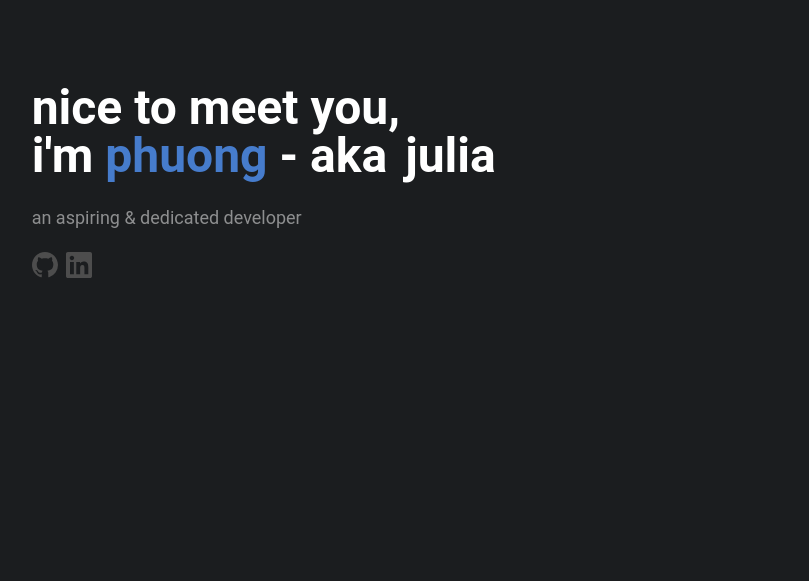
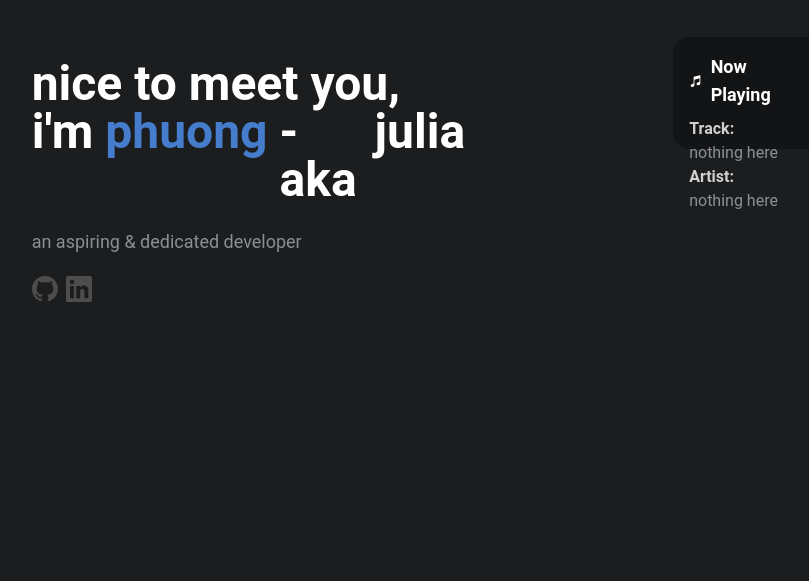
Before and after one commit to phuongwj/portfolio-101, a Next.js app: page / in a window 1280 px wide. Shown: the part 219-800 px from the top of the page, without its empty margins (75-884 px from the left). Built offline with nearby package versions, Linux system fonts and the light colour scheme; no server answers.

Commit message:
Added current playing music

```diff
--- a/package.json
+++ b/package.json
@@ -13,6 +13,7 @@
     "@fortawesome/free-solid-svg-icons": "^6.7.2",
     "@fortawesome/react-fontawesome": "^0.2.2",
     "@material-tailwind/react": "^2.1.10",
+    "axios": "^1.7.9",
     "next": "15.1.2",
     "react": "^19.0.0",
     "react-dom": "^19.0.0",
--- a/src/app/components/Header.jsx
+++ b/src/app/components/Header.jsx
@@ -3,11 +3,12 @@ import React from 'react';
 import { useState } from 'react';
 import Link from 'next/link';
 
-export default function Header() {
+export default function Header({ currentTrack }) {
     const [isHover, setHover] = useState(false);
 
     return (
-        <main className="w-5/6 h-screen flex flex-col gap-y-2 justify-center text-white">
+        <main className="w-5/6 h-screen flex flex-row gap-x-52">
+            <main className="flex flex-col gap-y-2 justify-center text-white">
                 <section className="flex flex-col font-bold text-5xl">
                     <h1>
                         nice to meet you,
@@ -50,11 +51,33 @@ export default function Header() {
                     </Link>
                 </footer>
             </main>
-
-    /*
-    Hover => show email adress => keyword to search: toolkit
-    Click => copied to clipboard
-    Make gaps in between the texts like how brittany has it.
-    */
+            <aside className="my-64 py-4 pl-4 pr-80 h-28 bg-black/30 rounded-2xl flex flex-col">
+                {currentTrack ? (
+                    <section>
+                        <section className="flex items-center gap-2">
+                            <svg xmlns="http://www.w3.org/2000/svg" viewBox="0 0 24 24"
+                                className="h-5 w-5 fill-white">
+                                <path fillRule="evenodd" d="M19.952 1.651a.75.75 0 0 1 .298.599V16.303a3 3 0 0 1-2.176 2.884l-1.32.377a2.553 2.553 0 1 1-1.403-4.909l2.311-.66a1.5 1.5 0 0 0 1.088-1.442V6.994l-9 2.572v9.737a3 3 0 0 1-2.176 2.884l-1.32.377a2.553 2.553 0 1 1-1.402-4.909l2.31-.66a1.5 1.5 0 0 0 1.088-1.442V5.25a.75.75 0 0 1 .544-.721l10.5-3a.75.75 0 0 1 .658.122Z" clipRule="evenodd" />
+                            </svg>
+                            <h2 className="text-white text-lg font-semibold">Now Playing</h2>
+                        </section>
+                        <p className="text-white/50 mt-2"><strong className="text-white/80">Track:</strong> {currentTrack.name}</p>
+                        <p className="text-white/50"><strong className="text-white/80">Artist:</strong> {currentTrack.artist}</p>
+                    </section>
+                ) : (
+                    <section>
+                        <section className="flex items-center gap-2">
+                            <svg xmlns="http://www.w3.org/2000/svg" viewBox="0 0 24 24"
+                                className="h-5 w-5 fill-white">
+                                <path fillRule="evenodd" d="M19.952 1.651a.75.75 0 0 1 .298.599V16.303a3 3 0 0 1-2.176 2.884l-1.32.377a2.553 2.553 0 1 1-1.403-4.909l2.311-.66a1.5 1.5 0 0 0 1.088-1.442V6.994l-9 2.572v9.737a3 3 0 0 1-2.176 2.884l-1.32.377a2.553 2.553 0 1 1-1.402-4.909l2.31-.66a1.5 1.5 0 0 0 1.088-1.442V5.25a.75.75 0 0 1 .544-.721l10.5-3a.75.75 0 0 1 .658.122Z" clipRule="evenodd" />
+                            </svg>
+                            <h2 className="text-white text-lg font-semibold">Now Playing</h2>
+                        </section>
+                        <p className="text-white/50 mt-2"><strong className="text-white/80">Track:</strong> nothing here</p>
+                        <p className="text-white/50"><strong className="text-white/80">Artist:</strong> nothing here</p>
+                    </section>
+                )}
+            </aside>
+        </main>
     )
 }
--- /dev/null
+++ b/src/app/fetchTrack.js
@@ -0,0 +1,29 @@
+const axios = require('axios');
+
+// const user = "phuongwj";
+// const apiKey = "f73b3674aad62bb7f431dd81f58cb837";
+
+const play = async function getCurrentTrack() {
+    try {
+        const response = await axios.get(
+            'http://ws.audioscrobbler.com/2.0/?method=user.getrecenttracks&user=phuongwj&api_key=f73b3674aad62bb7f431dd81f58cb837&format=json'
+        );
+
+        const track = response.data.recenttracks.track[0];
+        console.log(track)
+        if (track["@attr"].nowplaying) {
+            return {
+                name: track.name,
+                artist: track.artist["#text"]
+            }
+        } else {
+            return null;
+        }
+
+    } catch(error) {
+        console.log("Error fetching track: ", error);
+        return null;
+    }
+}
+
+export default play;
--- a/src/app/page.js
+++ b/src/app/page.js
@@ -1,16 +1,35 @@
 'use client';
-import React from 'react'
+import React, { useState, useEffect } from 'react'
 import { Carousel, IconButton } from "@material-tailwind/react";
 import Header from "@/app/components/Header";
 import Experiences from "@/app/components/Experiences";
 import Projects from "@/app/components/Projects";
 import Toolbox from "@/app/components/Toolbox";
 import About from "@/app/components/About";
+import fetchTrack from "@/app/fetchTrack";
 
 export default function page() {
+
+  const [currentTrack, setCurrentTrack] = useState(null);
+
+  useEffect(() => {
+    let isMounted = true;
+
+    async function getTrack () {
+      const trackData = await fetchTrack();
+      if (isMounted) {
+        setCurrentTrack(trackData);
+      }
+    };
+
+    getTrack();
+
+    setTimeout(getTrack, 10000);
+  }, []);
+
   return (
     <main className="flex flex-col items-center">
-          <Header/>
+          <Header currentTrack={currentTrack}/>
           <About/>
           <Experiences/>
           {/* <Projects/>
```
Also changed, not shown: 1 other file (tests, documents, lock files or other folders). Lines whose indentation alone changed are shown as unchanged.
